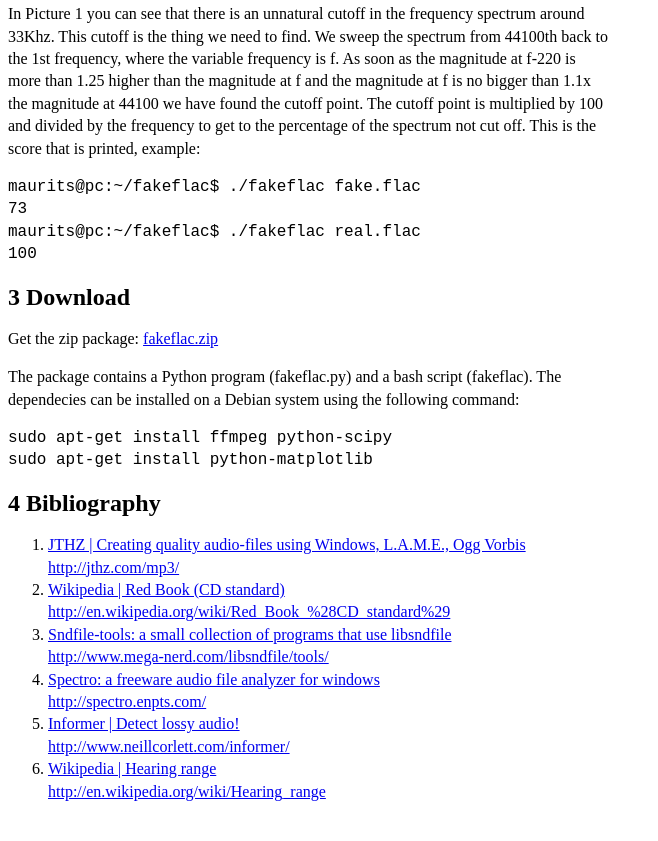
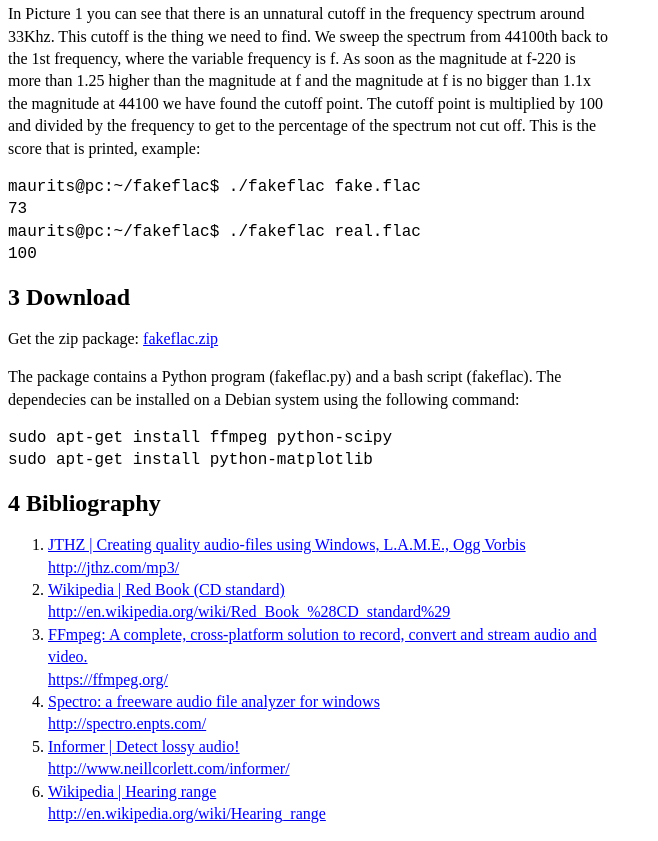
Before and after one commit to mevdschee/fakeflac, a plain HTML site: page doc/index.html in a window 1280 px wide. Shown: the part 1936-2777 px from the top of the page, without its empty margins (0-658 px from the left). Before the commit the page ends 2755 px from the top, so only its background shows below. Drawn offline with Linux system fonts and the light colour scheme.

Commit message:
docs ffmpeg

```diff
--- a/doc/index.html
+++ b/doc/index.html
@@ -26,7 +26,7 @@ There are lossless codecs (encoder-decoders), like FLAC, that allow encoding and
 
 <h2>2 How it works</h2>
 
-<p>The FLAC audio file is decoded into 16 bit samples, with 44100 samples per second (PCM16), also known as WAV file, using libsndfile <a href="http://www.mega-nerd.com/libsndfile/tools/">[3]</a>. From these samples only the first 30 seconds are analyzed. For every second the frequency spectrum of the samples is computed by applying a Hanning Window and doing a Fast Fourier Transform. These spectrums are added, so that eventually you end up with 30 stacked spectrums. These is divided by 30 to get the average spectrum. Then the spectrum is normalized using log10. After that we applied a rolling average on the spectrum with a window size of 1/100th of the frequency, being 44100/100=441 samples. This produces a clean line as can be seen in the following images:</p>
+<p>The FLAC audio file is decoded into 16 bit samples, with 44100 samples per second (PCM16), also known as WAV file, using libsndfile <a href="https://ffmpeg.org/">[3]</a>. From these samples only the first 30 seconds are analyzed. For every second the frequency spectrum of the samples is computed by applying a Hanning Window and doing a Fast Fourier Transform. These spectrums are added, so that eventually you end up with 30 stacked spectrums. These is divided by 30 to get the average spectrum. Then the spectrum is normalized using log10. After that we applied a rolling average on the spectrum with a window size of 1/100th of the frequency, being 44100/100=441 samples. This produces a clean line as can be seen in the following images:</p>
 
 <p style="text-align:center;"><img src="fake.png"/><br/><strong>Picture 1</strong>: FLAC file with missing high frequencies</p>
 <p style="text-align:center;"><img src="real.png"/><br/><strong>Picture 2</strong>: FLAC file with intact high frequencies</p>
@@ -59,8 +59,8 @@ sudo apt-get install python-matplotlib
     http://jthz.com/mp3/</a></li>
   <li><a href="http://en.wikipedia.org/wiki/Red_Book_%28CD_standard%29">Wikipedia | Red Book (CD standard)<br/>
     http://en.wikipedia.org/wiki/Red_Book_%28CD_standard%29</a></li>
-  <li><a href="http://www.mega-nerd.com/libsndfile/tools/">Sndfile-tools: a small collection of programs that use libsndfile<br/>
-    http://www.mega-nerd.com/libsndfile/tools/</a></li>
+  <li><a href="https://ffmpeg.org/">FFmpeg: A complete, cross-platform solution to record, convert and stream audio and video.<br/>
+    https://ffmpeg.org/</a></li>
   <li><a href="http://spectro.enpts.com/">Spectro: a freeware audio file analyzer for windows<br/>
     http://spectro.enpts.com/</a></li>
   <li><a href="http://www.neillcorlett.com/informer/">Informer | Detect lossy audio!<br/>
```
